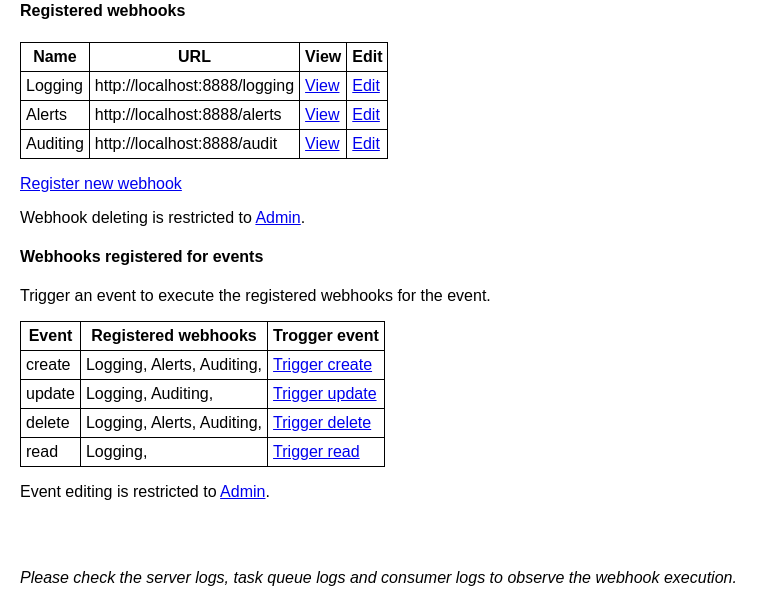
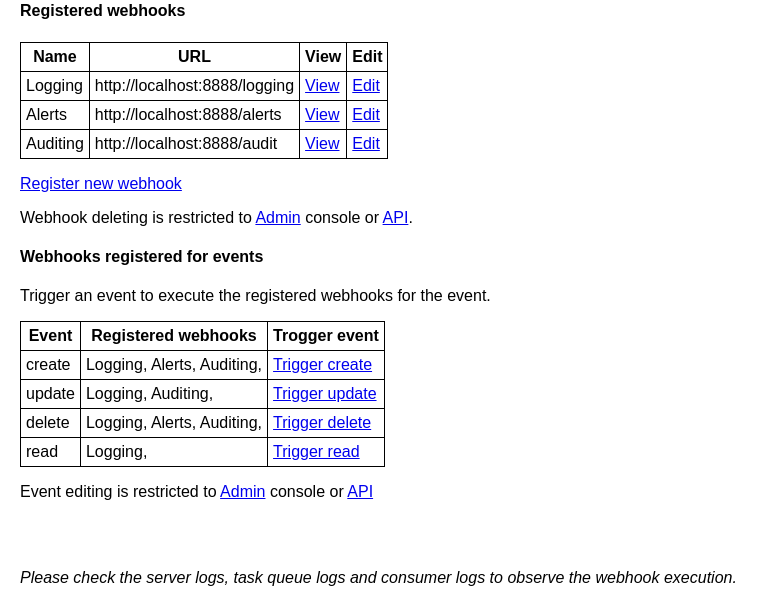
Before and after one commit to hackorama/django-hook, a Django app: page / in a window 1280 px wide. Shown: the part 237-844 px from the top of the page, without its empty margins (0-778 px from the left). Run offline with Django 3.2, Linux system fonts and the light colour scheme; data comes from the database, SQL or seed files in the repository.

Commit message:
Adding link to API console

```diff
--- a/server/hooks/templates/hooks/index.html
+++ b/server/hooks/templates/hooks/index.html
@@ -41,7 +41,7 @@
 </p>
 
 <p>
-    Webhook deleting is restricted to <a href="/admin">Admin</a>.
+    Webhook deleting is restricted to <a href="/admin">Admin</a> console or <a href="/api">API</a>.
 </p>
 
 <h4>Webhooks registered for events</h4>
@@ -74,11 +74,12 @@
     {% endfor %}
 </table>
 {% else %}
-<p>No events available, please add events using <a href="/admin">Admin</a> interface</p>
+<p>No events available, please add events using <a href="/admin">Admin</a> interface</p> or using the
+<a href="/api">API</a>
 {% endif %}
 
 <p>
-    Event editing is restricted to <a href="/admin">Admin</a>.
+    Event editing is restricted to <a href="/admin">Admin</a> console or  <a href="/api">API</a>
 </p>
 
 <br>
```
